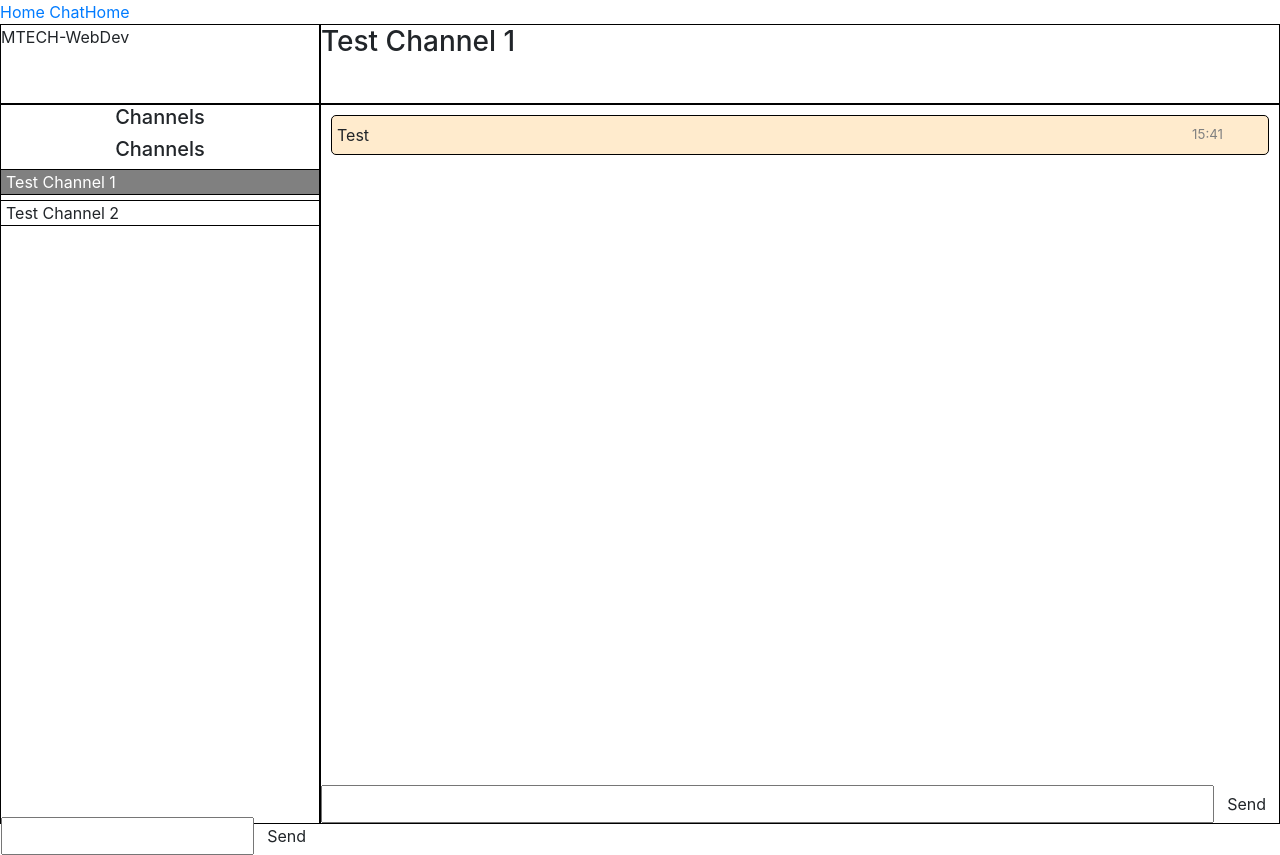
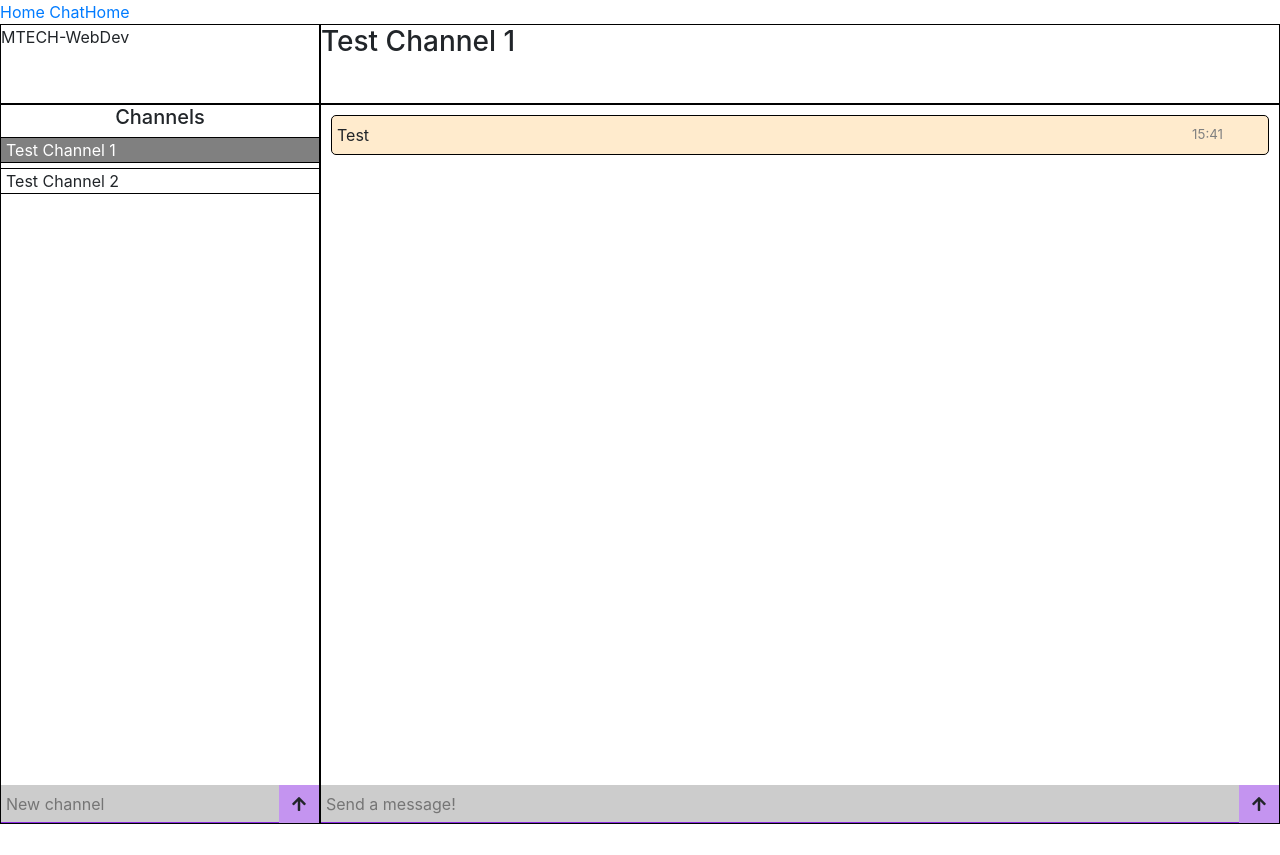
Before and after one commit to sam-leishman/chat-app, a React (Create React App) app: page /homeChat in a window 1280 px wide. After the commit the page ends 824 px from the top, so only its background shows below. Built offline with nearby package versions, Linux system fonts and the light colour scheme.

Commit message:
Add some styling to the inputs

```diff
--- a/src/App.css
+++ b/src/App.css
@@ -87,6 +87,28 @@ body {
 .input-form input {
   height: 100%;
   width: 100%;
+  padding-left: 5px;
+  background-color: rgba(0, 0, 0, 0.2);
+  border: none;
+  border-bottom: 1px solid blueviolet;
+
+  transition: border-bottom 150ms ease-in;
+}
+
+.input-form input:focus {
+  border-bottom-width: 3px;
+}
+
+.input-form button {
+  background-color: rgba(137, 43, 226, 0.5);
+  border-radius: 0;
+
+  transition: all 150ms ease-in;
+}
+
+.input-form button:hover {
+  background-color: blueviolet;
+  color: white;
 }
 
 .channel-submit-input {
--- a/src/ChannelInput.js
+++ b/src/ChannelInput.js
@@ -8,13 +8,14 @@ class ChannelInput extends Component {
                     <input
                         type="text"
                         className="channel-submit-input"
+                        placeholder='New channel'
                     />
                 </form>
                 <button
                     className='submit-button btn'
                     type='submit'
                 >
-                    Send
+                    <i class="fas fa-arrow-up"></i>
                 </button>
             </div>
         )
--- a/src/ChatInput.js
+++ b/src/ChatInput.js
@@ -32,6 +32,7 @@ class ChatInput extends Component {
                         onChange={this.onChange}
                         value={this.state.value}
                         type='text'
+                        placeholder='Send a message!'
                     />
                 </form>
                 <button
@@ -39,7 +40,7 @@ class ChatInput extends Component {
                     className='submit-button btn'
                     type='submit'
                 >
-                    Send
+                    <i class="fas fa-arrow-up"></i>
                 </button>
             </div>
         )
--- a/src/Compiler.js
+++ b/src/Compiler.js
@@ -38,7 +38,6 @@ class Compiler extends Component {
         </div>
         <div className='main-page row no-gutters'>
           <div className='channels col-3'>
-            <h5>Channels</h5>
             <Channels channelTabs={channelTabs} />
           </div>
           <div className='messages-box col-9'>
```
Also changed, not shown: 1 other file (tests, documents, lock files or other folders).
